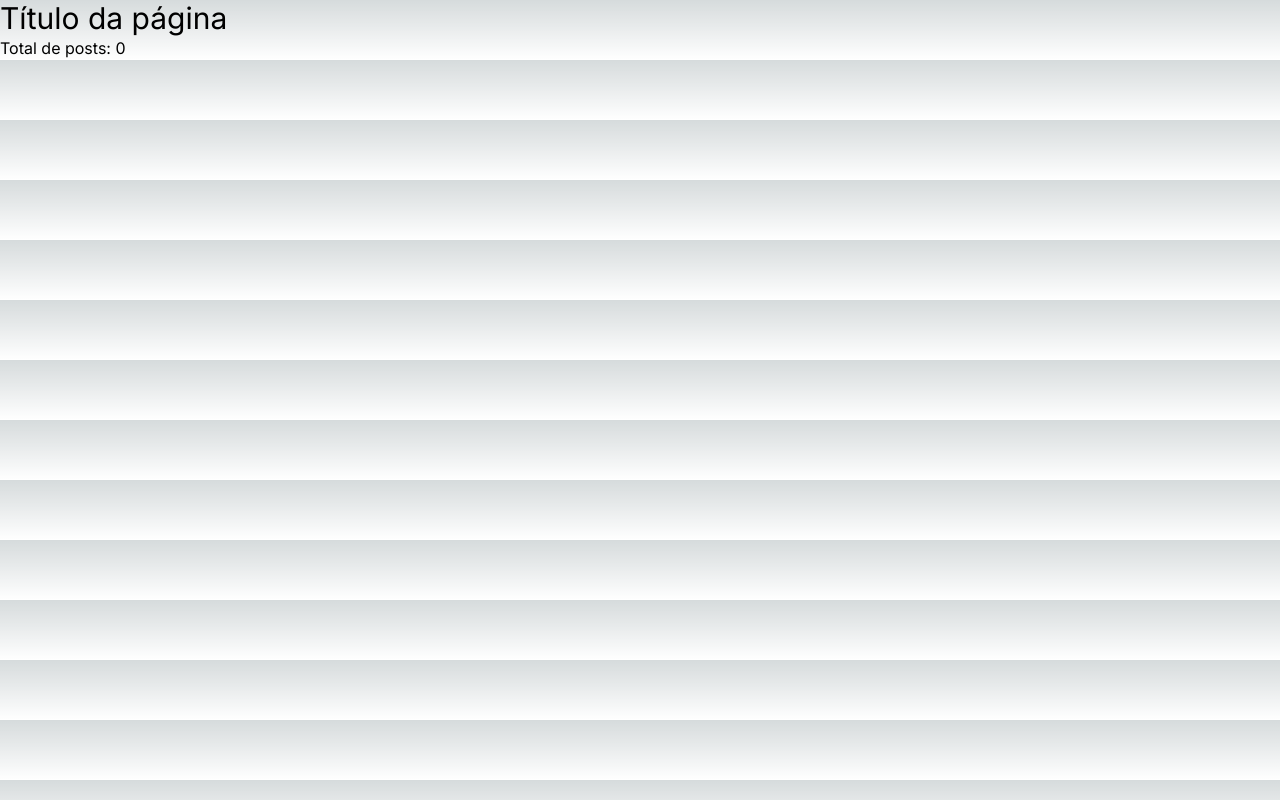
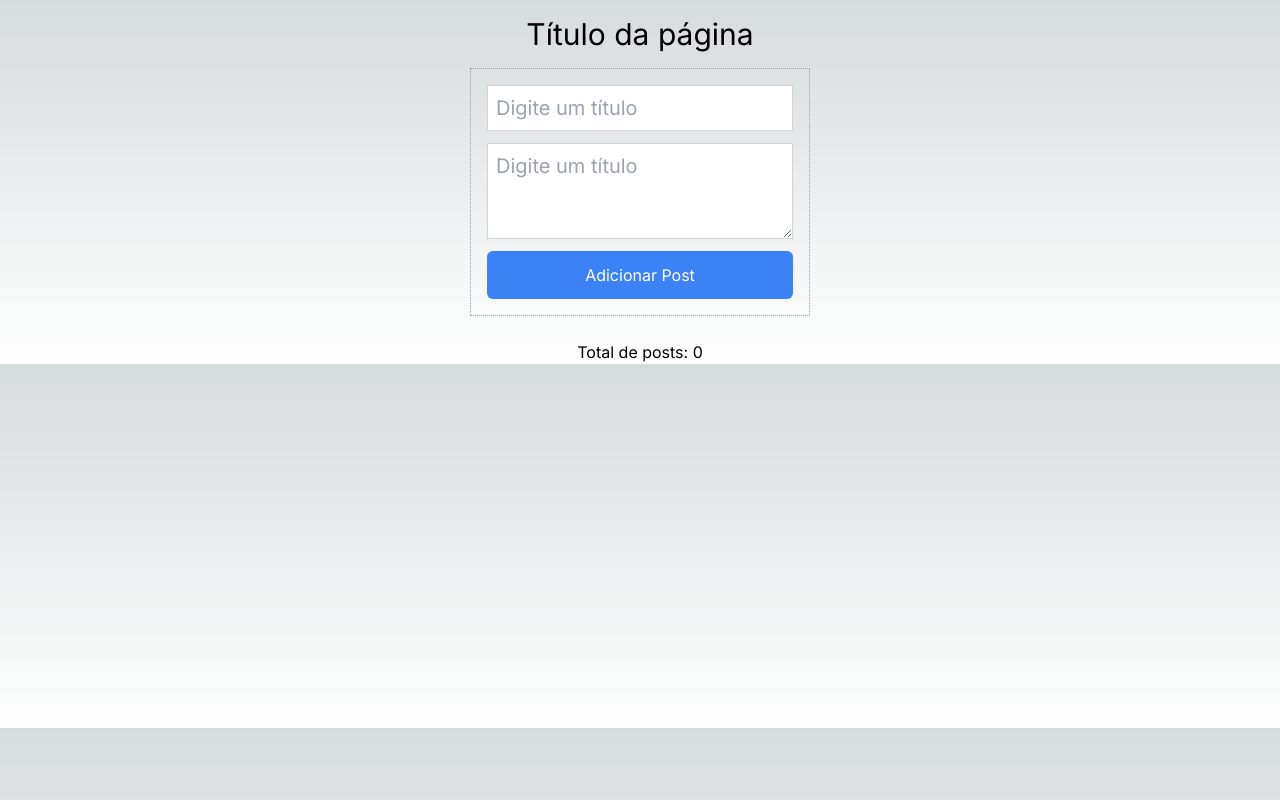
Before and after one commit to carlosaw/ReactJS-Primeiro-Projeto, a Next.js app: page / in a window 1280 px wide. Built offline with nearby package versions, Linux system fonts and the light colour scheme.

Commit message:
Context/Reducers

```diff
--- a/src/app/contexts/PostContext.tsx
+++ b/src/app/contexts/PostContext.tsx
@@ -1,15 +1,24 @@
 import { Post } from "@/types/Post";
-import { ReactNode, createContext, useState } from "react";
+import { ReactNode, createContext, useReducer } from "react";
+import { postReducer } from "../reducers/postReducer";
 
 type PostContextType = {
   posts: Post[];
+  addPost: (title: string, body: string) => void;
 }
 
 export const PostContext = createContext<PostContextType | null>(null);
 
 export const PostProvider = ({ children }: { children: ReactNode }) => {
-  const [posts, setPosts] = useState<Post[]>([]);
+  const [posts, dispatch] = useReducer(postReducer, []);
+
+  // Função adicionar post
+  const addPost = (title: string, body: string) => {
+    dispatch({ type: 'add', payload: { title, body }});
+    //setPosts([ ...posts, { id: posts.length, title, body } ]);
+  }
+
   return (
-    <PostContext.Provider value={ {posts} }>{children}</PostContext.Provider>
+    <PostContext.Provider value={{ posts, addPost }}>{children}</PostContext.Provider>
   );
 }
--- /dev/null
+++ b/src/app/reducers/postReducer.ts
@@ -0,0 +1,48 @@
+import { Post } from "@/types/Post";
+
+type AddAction = {
+  type: 'add';
+  payload: {
+    title: string;
+    body: string;
+  };
+}
+type EditTextAction = {
+  type: 'editText';
+  payload: {
+    id: number;
+    newTitle: string;
+    newBody: string;
+  }
+}
+type RemoveAction = {
+  type: 'remove';
+  payload: {
+    id: number;
+  }
+}
+
+type PostActions = AddAction | EditTextAction | RemoveAction;
+
+export const postReducer = (posts: Post[], action: PostActions) => {
+  switch (action.type) {
+    case 'add':
+      return [...posts, {
+        id: posts.length,
+        title: action.payload.title,
+        body: action.payload.body
+      }]
+    case 'editText':
+      return posts.map(p => {
+        if (p.id === action.payload.id) {
+          p.title = action.payload.newTitle;
+          p.body = action.payload.newBody;
+        }
+        return p;
+      });
+    case 'remove':
+      return posts.filter(p => p.id !== action.payload.id);
+    default:
+      return posts;
+  }
+}
--- a/src/components/Footer.tsx
+++ b/src/components/Footer.tsx
@@ -5,7 +5,7 @@ export const Footer = () => {
   const postCtx = useContext(PostContext);
 
   return (
-    <footer>
+    <footer className="flex justify-center flex-col items-center mt-6">
       Total de posts: {postCtx?.posts.length}
     </footer>
   );
--- a/src/components/Header.tsx
+++ b/src/components/Header.tsx
@@ -1,10 +1,45 @@
+import { PostContext } from "@/app/contexts/PostContext";
+import { useContext, useState } from "react";
+
 export const Header = () => {
+  const postCtx = useContext(PostContext);
 
+  const [titleInput, setTitleInput] = useState('');
+  const [bodyInput, setBodyInput] = useState('');
 
+  const handleAddButton = () => {
+    if (titleInput && bodyInput) {
+      postCtx?.addPost(titleInput, bodyInput);
+      setTitleInput('');// Limpa o titulo
+      setBodyInput('');// Limpa o body
+    }
+  }
 
   return (
-    <header>
-      <h1 className="text-3xl">Título da página</h1>
+    <header className="container mx-auto flex justify-center flex-col items-center">
+      <h1 className="text-3xl mt-4 mb-4">Título da página</h1>
+
+      <div className="max-w-xl flex flex-col gap-3 border border-dotted border-gray-400 p-4">
+        <input
+          type="text"
+          placeholder="Digite um título"
+          className="border border-gray-300 p-2 text-black text-xl"
+          value={titleInput}
+          onChange={e => setTitleInput(e.target.value)}
+        />
+
+        <textarea
+          placeholder="Digite um título"
+          className="h-24 border border-gray-300 p-2 text-black text-xl"
+          value={bodyInput}
+          onChange={e => setBodyInput(e.target.value)}
+        ></textarea>
+
+        <button
+          className="bg-blue-500 p-3 text-white rounded-md"
+          onClick={handleAddButton}
+        >Adicionar Post</button>
+      </div>
     </header>
   );
 }
```
